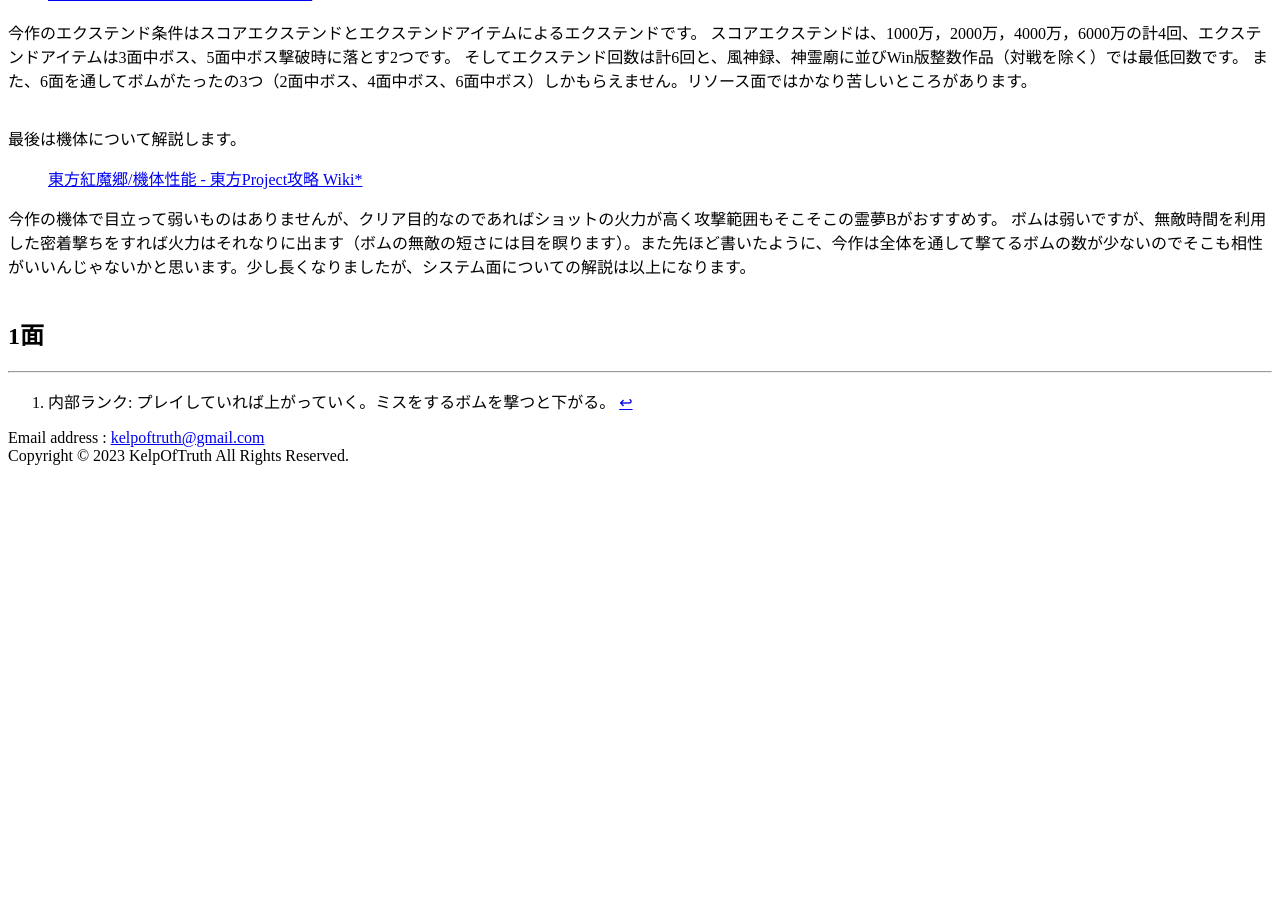
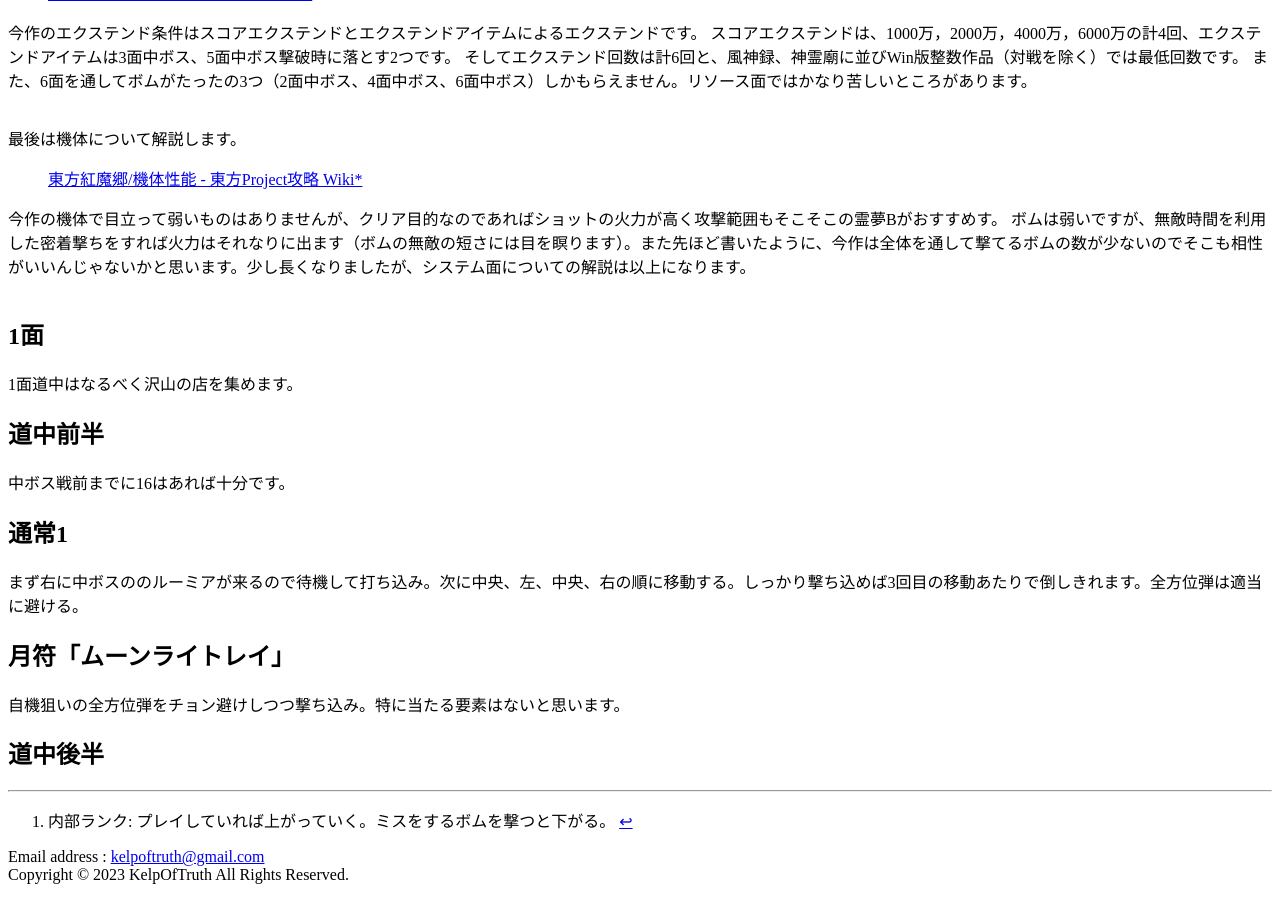
Before and after one commit to kelp-of-truth/articles, a Jekyll site: the page built from _posts/2024-10-19-EoSD.md, in a window 1280 px wide and 900 px high, scrolled down 1320 px. Built offline with Jekyll 4.4.1, drawn with Linux system fonts in a browser that asks for light colours; nearby versions of some CDN libraries; our own code applies the rules of GitHub Pages for plain Markdown files; before the commit the page ends 1801 px from its top, so only the background shows below that.

Commit message:
Update 2024-10-19-EoSD.md

```diff
--- a/_posts/2024-10-19-EoSD.md
+++ b/_posts/2024-10-19-EoSD.md
@@ -48,6 +48,14 @@ date: 2024-10-21
 
 
 # 1面
+1面道中はなるべく沢山の店を集めます。
+## 道中前半
+中ボス戦前までに16はあれば十分です。
+## 通常1
+まず右に中ボスののルーミアが来るので待機して打ち込み。次に中央、左、中央、右の順に移動する。しっかり撃ち込めば3回目の移動あたりで倒しきれます。全方位弾は適当に避ける。
+## 月符「ムーンライトレイ」
+自機狙いの全方位弾をチョン避けしつつ撃ち込み。特に当たる要素はないと思います。
+## 道中後半
 
 
 ---
```
